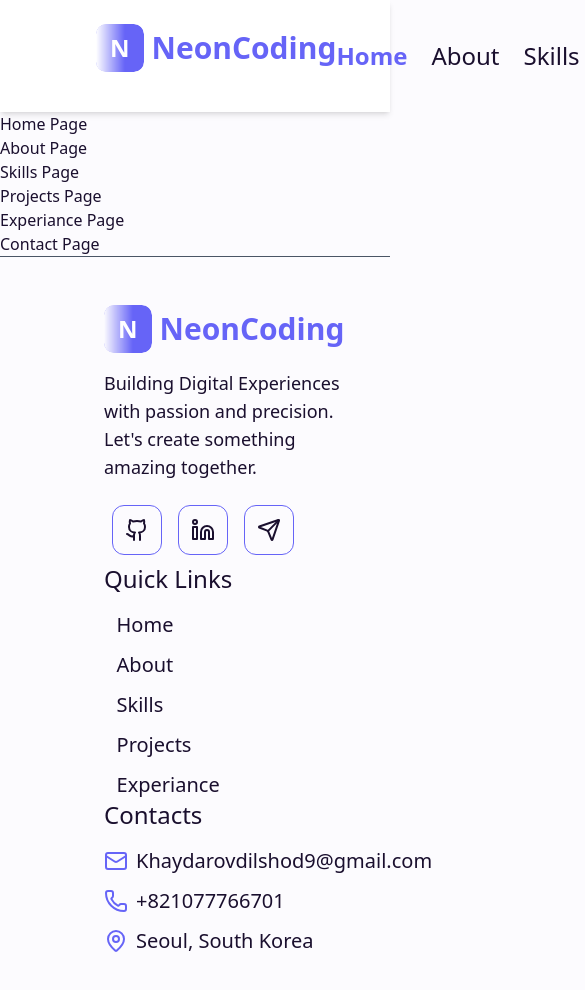
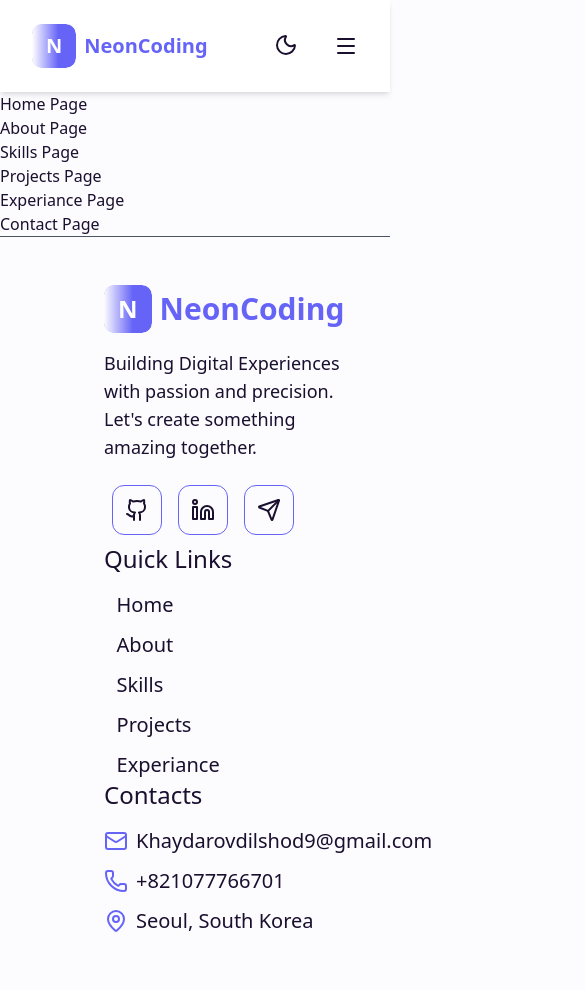
Before and after one commit to DixonKH/PortfolioWebsite, a Next.js app: page / in a window 390 px wide. Shown: the top 990 px of the page, 585 px wide, since content can reach past the window. Built offline with nearby package versions, Linux system fonts and the light colour scheme.

Commit message:
feat: made navbar responsive

```diff
--- a/app/components/layout/Footer.tsx
+++ b/app/components/layout/Footer.tsx
@@ -15,7 +15,7 @@ export default function Footer() {
             <span className="p-2 mask-l-from-40% mr-2 px-3.5 bg-primary text-white font-bold text-2xl rounded-md">
               N
             </span>
-            NeonCoding
+            <Link href="/">NeonCoding</Link>
           </div>
           <div className="text-lg">
             Building Digital Experiences with passion and precision. Let's
--- a/app/components/layout/Navbar.tsx
+++ b/app/components/layout/Navbar.tsx
@@ -2,6 +2,8 @@
 import Link from "next/link";
 import ToggleTheme from "../common/ToggleTheme/page";
 import { usePathname } from "next/navigation";
+import React, { useState } from "react";
+import { Menu, X } from "lucide-react";
 
 const NavLinks = [
   { name: "Home", href: "/" },
@@ -13,16 +15,17 @@ const NavLinks = [
 
 export default function Navbar() {
   const pathname = usePathname();
+  const [isOpen, setIsOpen] = React.useState(false);
   return (
-    <div className="dark:bg-black bg-white stiky w-full p-8 flex justify-between items-center shadow-md px-24 py-6">
-      <div className="text-primary text-3xl font-bold flex items-center space-x-2 mb-4">
-        <span className="p-2 mask-l-from-40% mr-2 px-3.5 bg-primary text-white font-bold text-2xl rounded-md">
+    <div className="dark:bg-black bg-white stiky w-full p-8 flex justify-between items-center shadow-md lg:px-24 py-6">
+      <div className="text-primary lg:text-3xl text-xl font-bold flex items-center">
+        <span className="p-2 mask-l-from-40% mr-2 px-3.5 bg-primary text-white font-bold lg:text-2xl  rounded-md">
           N
         </span>
-        NeonCoding
+        <Link href="/">NeonCoding</Link>
       </div>
-      <div className="flex items-center  space-x-4 text-2xl gap-4">
-        <div className="flex space-x-6 text-lg font-medium">
+      <nav className="flex items-center space-x-4 lg:text-2xl gap-4">
+        <div className="hidden lg:flex space-x-6 lg:text-lg md:text-sm font-medium">
           {NavLinks.map((link) => {
             const isActive =
               pathname === link.href ||
@@ -41,10 +44,42 @@ export default function Navbar() {
           })}
         </div>
         <ToggleTheme />
-        <div className="bg-primary text-primary-foreground rounded-full font-medium px-6 py-3">
+        <div className="hidden lg:flex bg-primary text-primary-foreground rounded-full font-medium px-6 py-3">
           <Link href="/contact">Contact</Link>
         </div>
-      </div>
+        <button className="flex lg:hidden" onClick={() => setIsOpen(true)}>
+          {isOpen ? <X /> : <Menu />}
+        </button>
+      </nav>
+      {/* Mobile Navigation */}
+      {isOpen && (
+        <div className="fixed inset-0 bg-background bg-opacity-95 z-50 flex flex-col items-center justify-center space-y-8">
+          {NavLinks.map((link) => {
+            const isActive =
+              pathname === link.href ||
+              (pathname.startsWith(link.href) && link.href !== "/");
+            return (
+              <Link
+                key={link.name}
+                href={link.href}
+                className={
+                  isActive ? "font-bold text-primary text-2xl" : "text-2xl"
+                }
+                onClick={() => setIsOpen(false)}
+              >
+                {link.name}
+              </Link>
+            );
+          })}
+         <div> <Link className="bg-primary text-xl rounded-full font-medium px-6 py-3" href="/contact">Contact</Link></div>
+          <button
+            className="absolute top-8 right-8 text-3xl"
+            onClick={() => setIsOpen(false)}
+          >
+            <X />
+          </button>
+        </div>
+      )}
     </div>
   );
 }
```
